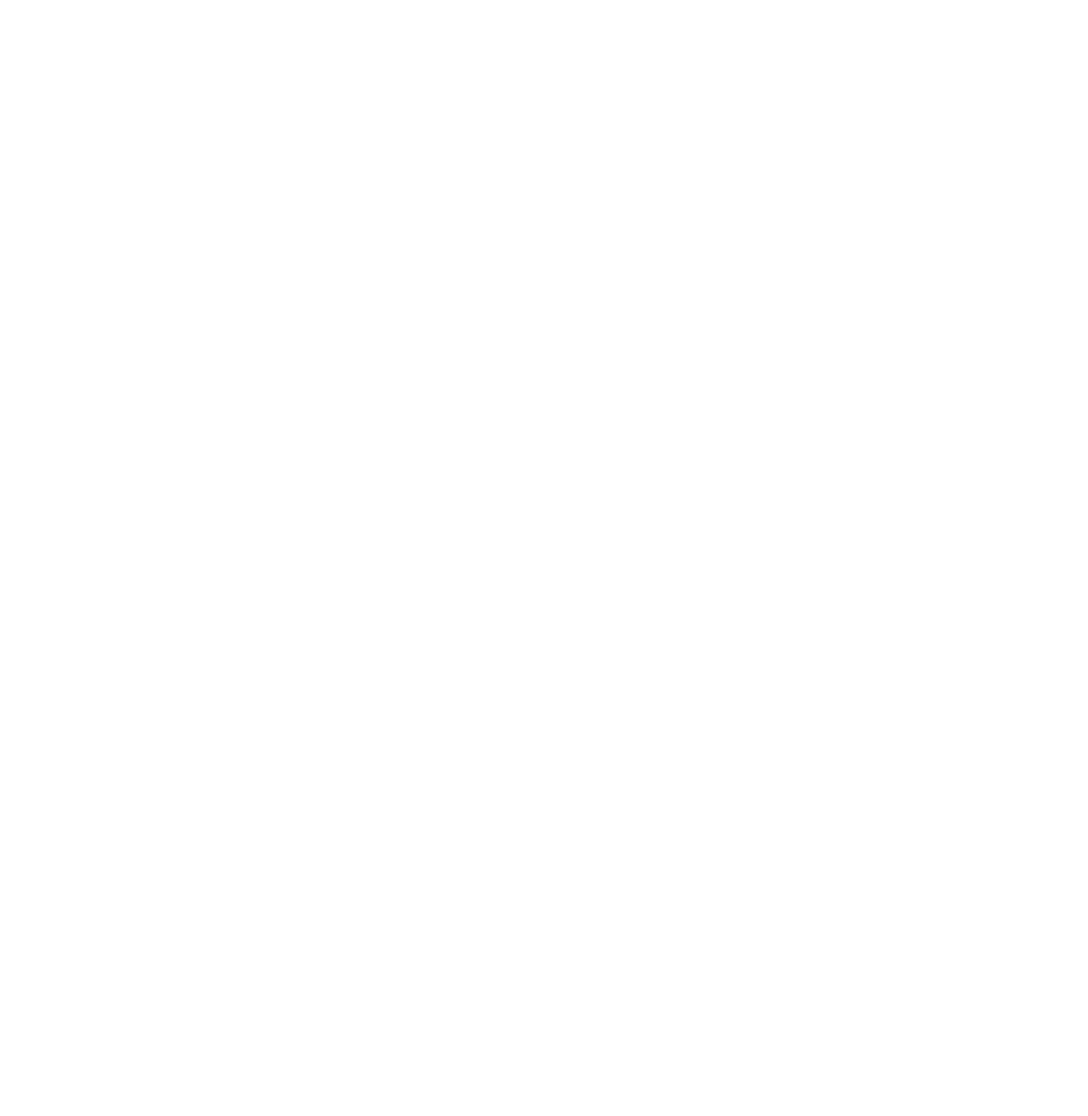
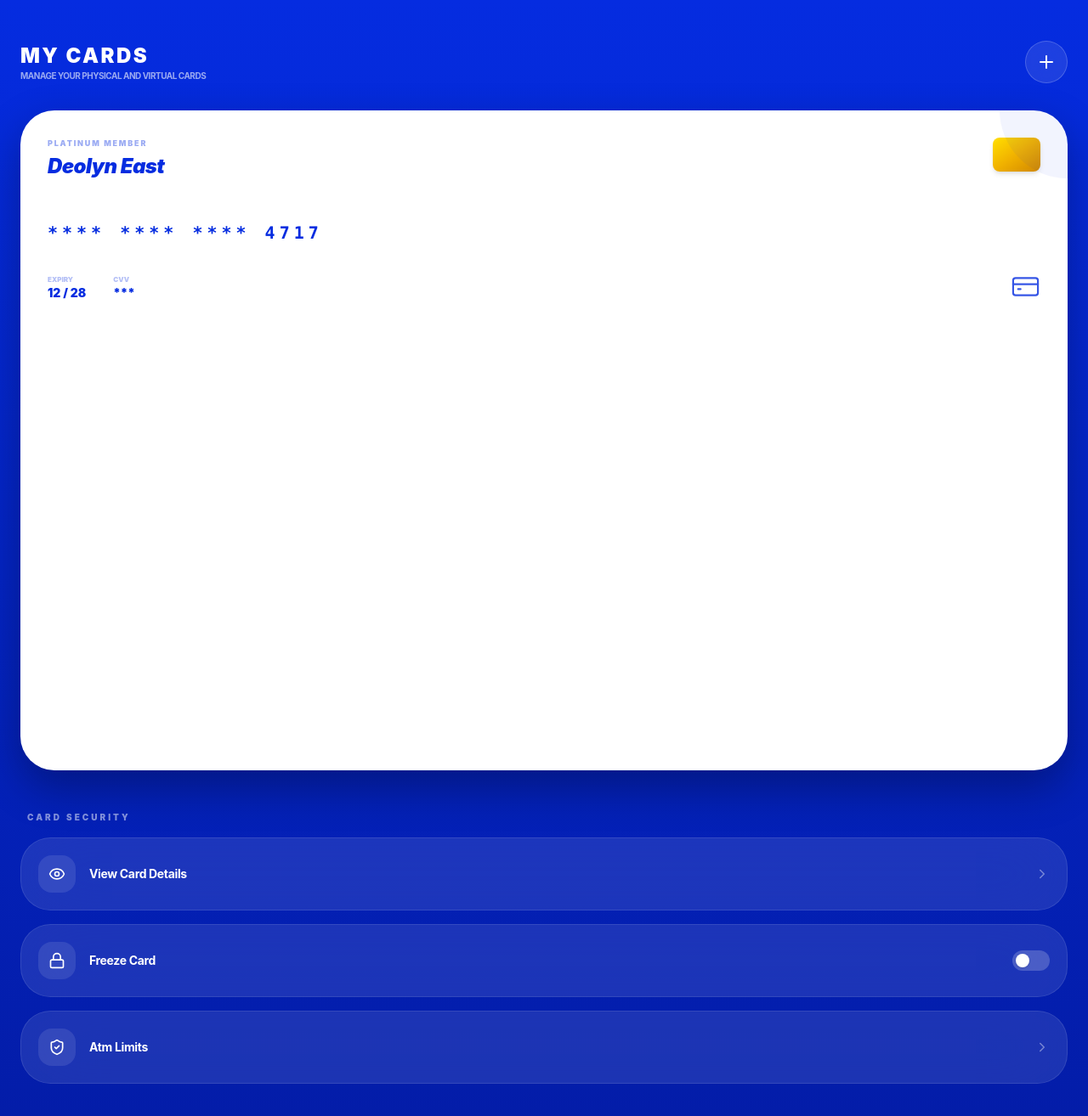
Before and after one commit to SheBuilds05/blueMarble, a React app in the folder frontend/: page /cards in a window 1280 px wide. Before the commit this address had no page. Shown: the top 1314 px of the page at 85% size. Before the commit the page ends 800 px from the top, so only its background shows below. Built offline with nearby package versions, Linux system fonts and the light colour scheme; the HTML template or start-up script is replaced by a standard one.

Commit message:
feat: implement platinum cards page and fix navigation

```diff
--- a/frontend/src/App.tsx
+++ b/frontend/src/App.tsx
@@ -12,7 +12,7 @@
 import Buy from './pages/Buy';
 import Deposit from './pages/Deposit';
 import Notifications from './pages/Notifications';
-
+import Cards from './pages/Cards';
 
 
 function App() {
@@ -34,6 +34,8 @@
           <Route path="/buy" element={<Buy />} />
           <Route path="/deposit" element={<Deposit />} />
           <Route path="/notification" element={<Notifications />} />
+          // Inside your Routes block:
+<Route path="/cards" element={<Cards />} />
           {/* Ensure Deposit is imported or created to avoid "not defined" errors */}
           {/* <Route path="/deposit" element={<Deposit />} /> */}
         </Routes>
--- /dev/null
+++ b/frontend/src/pages/Cards.tsx
@@ -0,0 +1,79 @@
+import React from 'react';
+import { CreditCard, ShieldCheck, Eye, Lock, Plus, ChevronRight } from 'lucide-react';
+
+const Cards = () => {
+  return (
+    <div className="min-h-screen bg-gradient-to-b from-[#052ce0] to-[#031ba3] text-white px-6 pt-12 pb-44">
+      {/* Header */}
+      <div className="flex justify-between items-center mb-8">
+        <div>
+          <h1 className="text-2xl font-black uppercase tracking-widest">My Cards</h1>
+          <p className="text-[10px] font-bold opacity-60 uppercase tracking-tighter">Manage your physical and virtual cards</p>
+        </div>
+        <button className="bg-white/10 p-3 rounded-full backdrop-blur-md border border-white/20 active:scale-90 transition-transform">
+          <Plus size={24} />
+        </button>
+      </div>
+
+      {/* The Platinum Card (Matches image_6f3653) */}
+      <div className="relative w-full aspect-[1.586/1] bg-white rounded-[2.5rem] shadow-[0_20px_50px_rgba(0,0,0,0.3)] p-8 text-[#052ce0] overflow-hidden mb-12">
+        <div className="absolute top-0 right-0 w-40 h-40 bg-[#052ce0]/5 rounded-full -mr-20 -mt-20" />
+
+        <div className="flex justify-between items-start mb-12">
+          <div className="z-10">
+            <p className="text-[9px] font-black uppercase tracking-[0.2em] text-[#052ce0]/40 mb-1">Platinum Member</p>
+            <h2 className="text-2xl font-black italic tracking-tight">Deolyn East</h2>
+          </div>
+          <div className="w-14 h-10 bg-gradient-to-br from-yellow-300 via-yellow-500 to-yellow-600 rounded-lg shadow-md" />
+        </div>
+
+        <div className="mb-8 z-10">
+          <p className="text-xl font-mono tracking-[0.25em] font-bold">**** **** **** 4717</p>
+        </div>
+
+        <div className="flex justify-between items-end z-10">
+          <div className="flex gap-8">
+            <div>
+              <p className="text-[8px] uppercase font-black opacity-30">Expiry</p>
+              <p className="text-sm font-black">12 / 28</p>
+            </div>
+            <div>
+              <p className="text-[8px] uppercase font-black opacity-30">CVV</p>
+              <p className="text-sm font-black">***</p>
+            </div>
+          </div>
+          <CreditCard size={35} strokeWidth={1.5} className="opacity-80" />
+        </div>
+      </div>
+
+      {/* Card Management Section */}
+      <div className="space-y-4">
+        <h3 className="text-[10px] font-black uppercase tracking-[0.3em] opacity-50 mb-4 ml-2">Card Security</h3>
+
+        <ControlItem icon={<Eye size={20} />} label="View Card Details" />
+        <ControlItem icon={<Lock size={20} />} label="Freeze Card" isToggle />
+        <ControlItem icon={<ShieldCheck size={20} />} label="Atm Limits" />
+      </div>
+    </div>
+  );
+};
+
+const ControlItem = ({ icon, label, isToggle = false }: { icon: any, label: string, isToggle?: boolean }) => (
+  <button className="w-full flex justify-between items-center p-5 bg-white/10 backdrop-blur-2xl rounded-[2.2rem] border border-white/10 hover:bg-white/15 transition-all active:scale-[0.98]">
+    <div className="flex items-center gap-4">
+      <div className="p-3 bg-white/10 rounded-2xl text-white">
+        {icon}
+      </div>
+      <span className="text-sm font-bold tracking-tight">{label}</span>
+    </div>
+    {isToggle ? (
+      <div className="w-11 h-6 bg-white/20 rounded-full relative">
+        <div className="absolute left-1 top-1 w-4 h-4 bg-white rounded-full shadow-sm" />
+      </div>
+    ) : (
+      <ChevronRight size={18} className="opacity-40" />
+    )}
+  </button>
+);
+
+export default Cards;
```
Also changed, not shown: frontend/src/components/BottomNav.tsx (+7 -2 lines).
